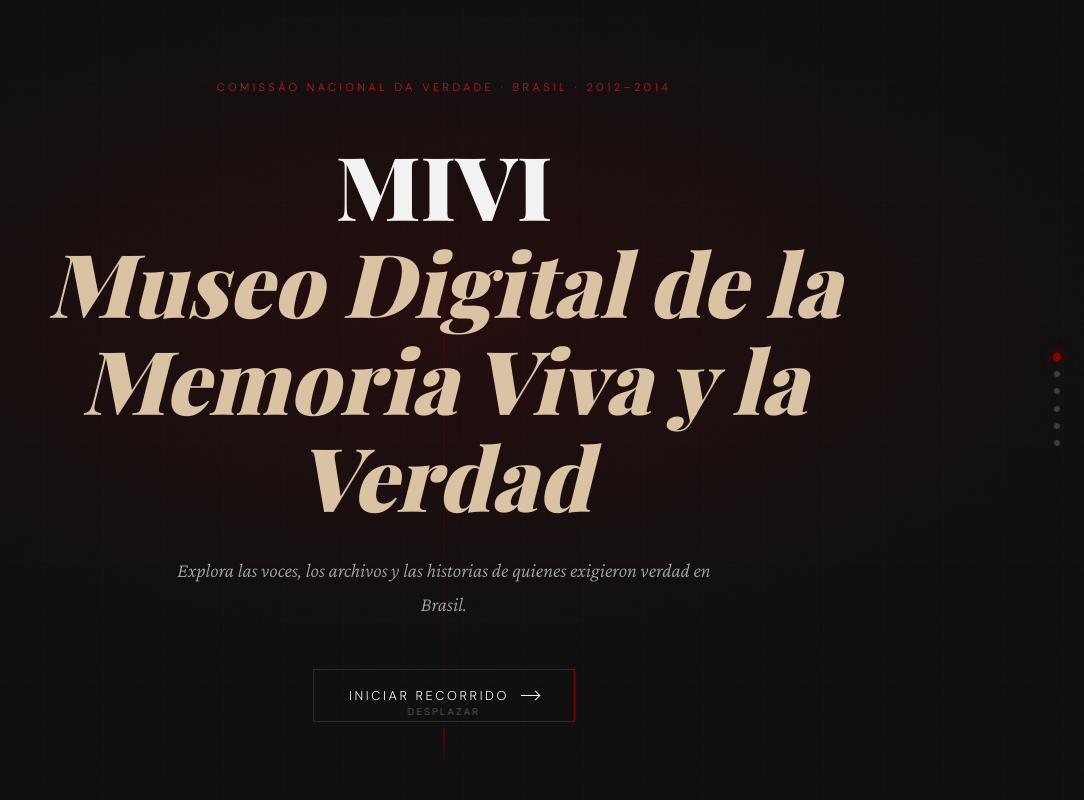
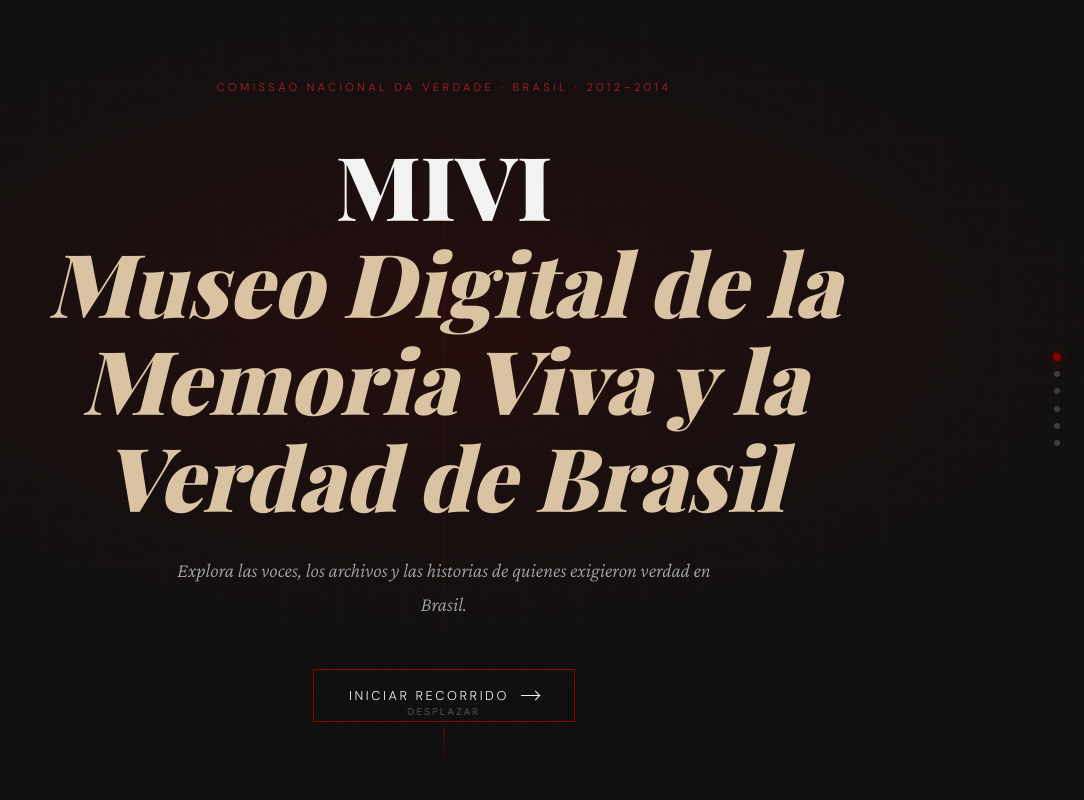
Before and after one commit to SebastianM15/Museo, a plain HTML site: page index.html in a window 1280 px wide. Shown: the top 800 px of the page, without its empty margins (196-1280 px from the left). Drawn offline with nearby package versions, Linux system fonts and the light colour scheme; a web font is replaced by a local one.

Commit message:
Update index.html

```diff
--- a/index.html
+++ b/index.html
@@ -448,7 +448,7 @@
   <div class="hero-line"></div>
   <div class="hero-content">
     <p class="hero-eyebrow">Comissão Nacional da Verdade · Brasil · 2012–2014</p>
-    <h1 class="hero-title">MIVI<br><em>Museo Digital de la Memoria Viva y la Verdad</em></h1>
+    <h1 class="hero-title">MIVI<br><em>Museo Digital de la Memoria Viva y la Verdad de Brasil</em></h1>
     <p class="hero-sub">Explora las voces, los archivos y las historias de quienes exigieron verdad en Brasil.</p>
     <a href="#contexto" class="btn-primary" onclick="event.preventDefault();navTo('contexto')">
       Iniciar recorrido <span class="btn-arrow"></span>
```
